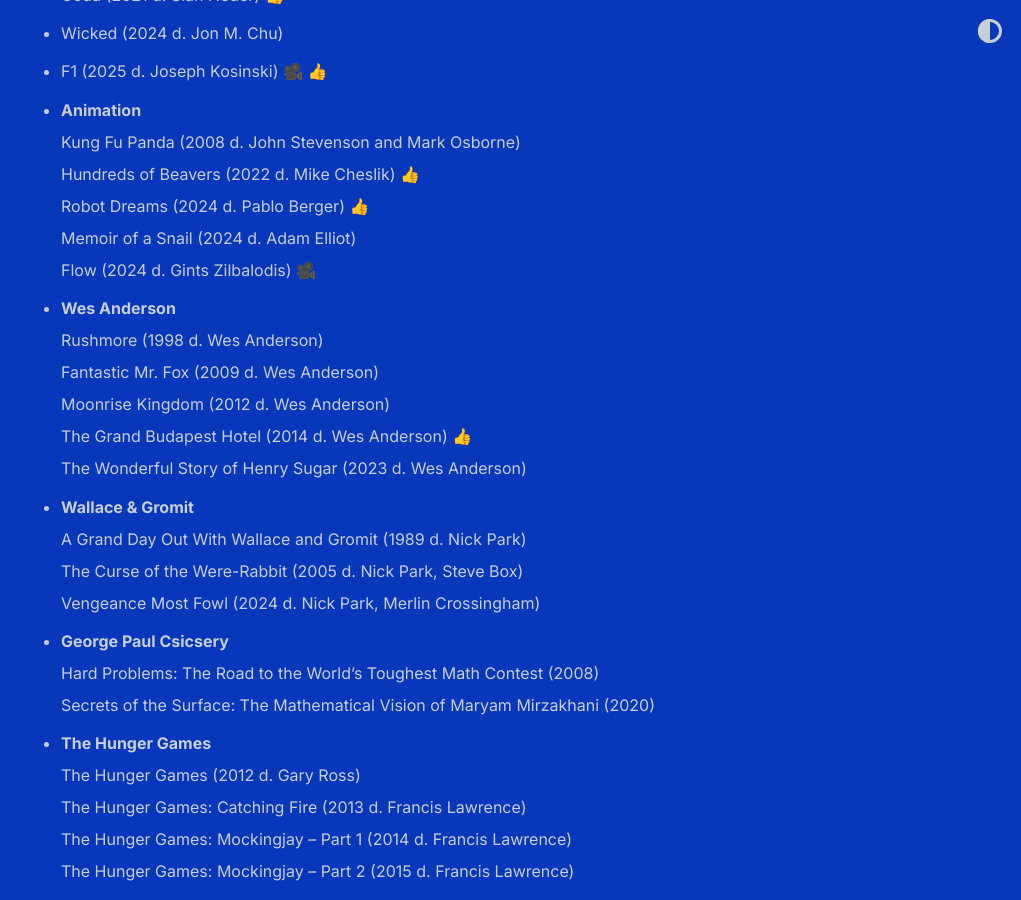
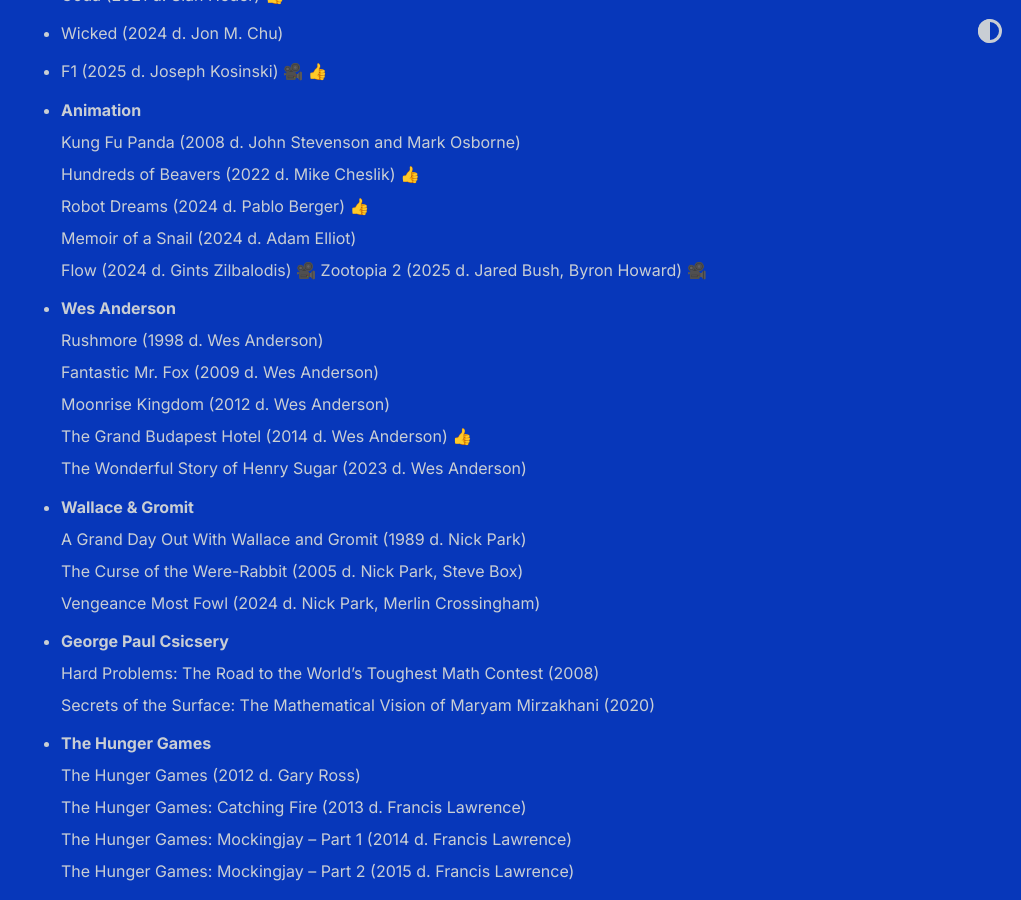
Before and after one commit to shihankanungo/shihankanungo.github.io, a Jekyll site: the page built from movies.md, in a window 1280 px wide and 900 px high, scrolled down 2018 px. Shown: the whole window, without its empty margins (259-1280 px from the left). Built offline with Jekyll 4.4.1, drawn with Linux system fonts in a browser that asks for light colours.

Commit message:
Update movies.md

```diff
--- a/movies.md
+++ b/movies.md
@@ -43,6 +43,7 @@
   Robot Dreams (2024 d. Pablo Berger) 👍 <br>
   Memoir of a Snail (2024 d. Adam Elliot) <br>
   Flow (2024 d. Gints Zilbalodis) 🎥
+  Zootopia 2 (2025 d. Jared Bush, Byron Howard) 🎥
 - **Wes Anderson** <br>
   Rushmore (1998 d. Wes Anderson) <br>
   Fantastic Mr. Fox (2009 d. Wes Anderson) <br>
```
